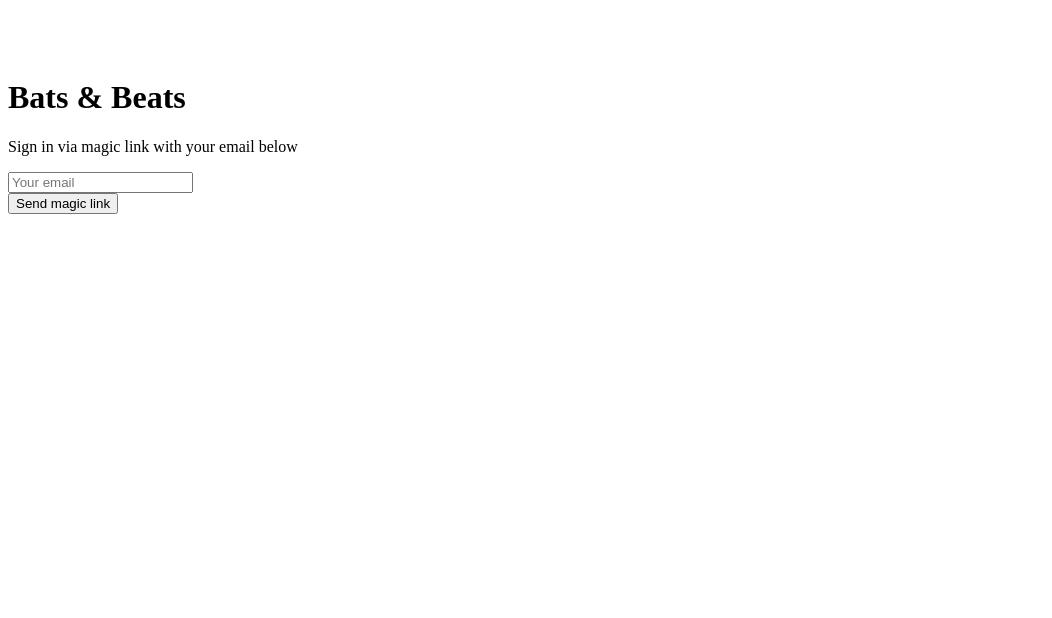
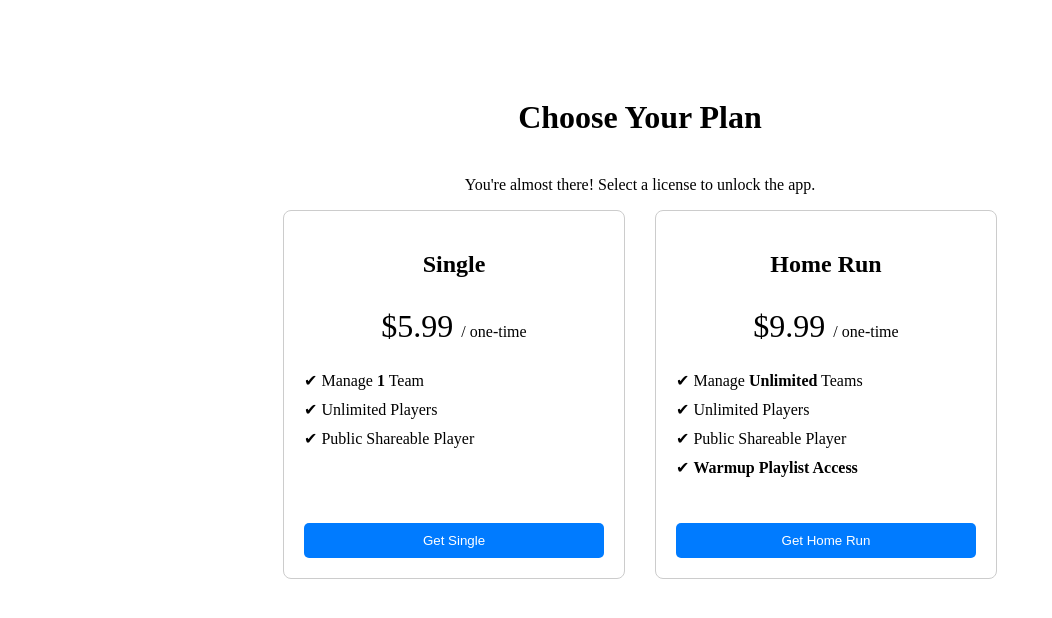
Before and after one commit to ucsbgaucho00/bats-beats, a React (Vite) app: page /pricing in a window 1280 px wide. Shown: the top 618 px of the page, without its empty margins (0-1052 px from the left). Built offline with nearby package versions, Linux system fonts and the light colour scheme; no server answers.

Commit message:
feat: Implement new user onboarding and pricing page

```diff
--- a/src/App.jsx
+++ b/src/App.jsx
@@ -2,56 +2,72 @@
 
 import { useState, useEffect } from 'react'
 import { supabase } from './supabaseClient'
-import { Routes, Route } from 'react-router-dom' // Import routing components
-import Auth from './Auth'
+import { Routes, Route, Navigate, Outlet } from 'react-router-dom'
+import LandingPage from './LandingPage' // We will create this next
+import PricingPage from './PricingPage' // We will create this next
 import Dashboard from './Dashboard'
-import PlayerManager from './PlayerManager' // Import the new component
+import PlayerManager from './PlayerManager'
+import WarmupPlayer from './WarmupPlayer'
 import PublicPlayer from './PublicPlayer'
-import WarmupPlayer from './WarmupPlayer'
 
-function App() {
+// --- NEW: A component to protect our private routes ---
+const ProtectedRoutes = () => {
   const [session, setSession] = useState(null)
   const [loading, setLoading] = useState(true)
+  const [profile, setProfile] = useState(null)
 
   useEffect(() => {
-    const getSession = async () => {
+    const checkUser = async () => {
       const { data: { session } } = await supabase.auth.getSession()
       setSession(session)
+      if (session) {
+        // If there's a session, check if they have a license
+        const { data: userProfile } = await supabase
+          .from('profiles')
+          .select('license')
+          .eq('id', session.user.id)
+          .single()
+        setProfile(userProfile)
+      }
       setLoading(false)
     }
-
-    getSession()
-
-    const { data: { subscription } } = supabase.auth.onAuthStateChange((_event, session) => {
-      setSession(session)
-    })
-
-    return () => subscription.unsubscribe()
+    checkUser()
   }, [])
 
   if (loading) {
-    return <div>Loading...</div> // Prevents flicker while session is loading
+    return <div>Loading session...</div>
   }
 
+  if (!session) {
+    // If no session, redirect to the landing page
+    return <Navigate to="/" replace />
+  }
+
+  if (!profile?.license) {
+    // If session exists but NO license, redirect to the pricing page
+    return <Navigate to="/pricing" replace />
+  }
+
+  // If session and license exist, show the main app content
+  return <Outlet />
+};
+
+
+function App() {
   return (
     <div className="container" style={{ padding: '50px 0 100px 0' }}>
       <Routes>
-      {/* Publicly accessible route */}
+        {/* --- Public Routes --- */}
+        <Route path="/" element={<LandingPage />} />
+        <Route path="/pricing" element={<PricingPage />} />
         <Route path="/public/:shareId" element={<PublicPlayer />} />
 
-      {/* Routes that require authentication */}
-      <Route path="/*" element={!session ? <Auth /> : (
-        <Routes>
-          <Route path="/dashboard" element={<Dashboard key={session.user.id} session={session} />} />
+        {/* --- Protected App Routes --- */}
+        <Route element={<ProtectedRoutes />}>
+          <Route path="/dashboard" element={<Dashboard />} />
           <Route path="/team/:teamId" element={<PlayerManager />} />
-          {/* Default authenticated route */}
-          <Route path="*" element={<Dashboard key={session.user.id} session={session} />} />
-<Route path="/dashboard" element={<Dashboard key={session.user.id} session={session} />} />
-<Route path="/team/:teamId" element={<PlayerManager />} />
-<Route path="/team/:teamId/warmup" element={<WarmupPlayer />} /> {/* <-- ADD THIS LINE */}
-<Route path="*" element={<Dashboard key={session.user.id} session={session} />} />
-        </Routes>
-      )} />
+          <Route path="/team/:teamId/warmup" element={<WarmupPlayer />} />
+        </Route>
       </Routes>
     </div>
   )
--- /dev/null
+++ b/src/LandingPage.jsx
@@ -0,0 +1,100 @@
+// src/LandingPage.jsx
+
+import { useState } from 'react'
+import { supabase } from './supabaseClient'
+import { useNavigate } from 'react-router-dom'
+
+export default function LandingPage() {
+  const [loading, setLoading] = useState(false)
+  const [isSigningIn, setIsSigningIn] = useState(false) // To toggle between Sign Up and Sign In
+  const navigate = useNavigate()
+
+  // State for form fields
+  const [firstName, setFirstName] = useState('')
+  const [lastName, setLastName] = useState('')
+  const [email, setEmail] = useState('')
+  const [password, setPassword] = useState('')
+
+  const handleSignUp = async (event) => {
+    event.preventDefault()
+    setLoading(true)
+    try {
+      const { data, error } = await supabase.auth.signUp({
+        email: email,
+        password: password,
+        options: {
+          data: {
+            first_name: firstName,
+            last_name: lastName,
+          },
+        },
+      })
+      if (error) throw error
+      // After successful sign-up, Supabase sends a confirmation email.
+      // We then redirect them to the pricing page.
+      alert('Success! Please check your email to confirm your account. You will then be taken to the pricing page.')
+      navigate('/pricing')
+    } catch (error) {
+      alert(error.error_description || error.message)
+    } finally {
+      setLoading(false)
+    }
+  }
+
+  const handleSignIn = async (event) => {
+    event.preventDefault()
+    setLoading(true)
+    try {
+      const { error } = await supabase.auth.signInWithPassword({
+        email: email,
+        password: password,
+      })
+      if (error) throw error
+      // On successful sign-in, the ProtectedRoutes component in App.jsx
+      // will automatically handle redirecting them to the dashboard or pricing page.
+      navigate('/dashboard') // Navigate to a protected route to trigger the check
+    } catch (error) {
+      alert(error.error_description || error.message)
+    } finally {
+      setLoading(false)
+    }
+  }
+
+  return (
+    <div>
+      <h1>Welcome to Bats & Beats</h1>
+      <p>The ultimate walk-up song manager for your baseball or softball team.</p>
+      <hr />
+
+      {isSigningIn ? (
+        // --- SIGN IN FORM ---
+        <form onSubmit={handleSignIn}>
+          <h2>Sign In</h2>
+          <input type="email" placeholder="Email" value={email} onChange={(e) => setEmail(e.target.value)} required />
+          <input type="password" placeholder="Password" value={password} onChange={(e) => setPassword(e.target.value)} required />
+          <button type="submit" disabled={loading}>
+            {loading ? 'Signing In...' : 'Sign In'}
+          </button>
+          <button type="button" onClick={() => setIsSigningIn(false)} style={{ marginLeft: '10px' }}>
+            Need an account? Sign Up
+          </button>
+        </form>
+      ) : (
+        // --- SIGN UP FORM ---
+        <form onSubmit={handleSignUp}>
+          <h2>Create Your Account</h2>
+          <input type="text" placeholder="First Name" value={firstName} onChange={(e) => setFirstName(e.target.value)} required />
+          <input type="text" placeholder="Last Name" value={lastName} onChange={(e) => setLastName(e.target.value)} required />
+          <input type="email" placeholder="Email" value={email} onChange={(e) => setEmail(e.target.value)} required />
+          <input type="password" placeholder="Password (min. 6 characters)" value={password} onChange={(e) => setPassword(e.target.value)} required />
+          <button type="submit" disabled={loading}>
+            {loading ? 'Creating Account...' : 'Sign Up'}
+          </button>
+          <button type="button" onClick={() => setIsSigningIn(true)} style={{ marginLeft: '10px' }}>
+            Already a member? Sign In
+          </button>
+        </form>
+      )}
+    </div>
+  )
+}
--- /dev/null
+++ b/src/PricingPage.jsx
@@ -0,0 +1,125 @@
+// src/PricingPage.jsx
+
+import { useState } from 'react'
+import { supabase } from './supabaseClient'
+import { useNavigate } from 'react-router-dom'
+
+// --- Get your Price IDs from your Stripe Dashboard ---
+const SINGLE_PRICE_ID = 'price_1RlcrbIjwUvbU06TzNxDJYkJ'
+const HOME_RUN_PRICE_ID = 'price_1RlcroIjwUvbU06TJIpGIBlT'
+
+// Basic styling for the pricing table
+const styles = {
+  container: {
+    textAlign: 'center',
+    padding: '20px',
+  },
+  title: {
+    marginBottom: '40px',
+  },
+  pricingTable: {
+    display: 'flex',
+    justifyContent: 'center',
+    gap: '30px',
+    flexWrap: 'wrap', // Allows stacking on mobile
+  },
+  plan: {
+    border: '1px solid #ccc',
+    borderRadius: '8px',
+    padding: '20px',
+    width: '300px',
+    display: 'flex',
+    flexDirection: 'column',
+  },
+  planTitle: {
+    fontSize: '1.5em',
+    fontWeight: 'bold',
+  },
+  planPrice: {
+    fontSize: '2em',
+    margin: '10px 0',
+  },
+  featuresList: {
+    listStyle: 'none',
+    padding: 0,
+    textAlign: 'left',
+    flexGrow: 1, // Pushes the button to the bottom
+  },
+  featureItem: {
+    marginBottom: '10px',
+  },
+  button: {
+    backgroundColor: '#007bff',
+    color: 'white',
+    border: 'none',
+    padding: '10px 20px',
+    borderRadius: '5px',
+    cursor: 'pointer',
+    marginTop: '20px',
+  }
+};
+
+export default function PricingPage() {
+  const [loading, setLoading] = useState(false)
+  const navigate = useNavigate()
+
+  const createCheckoutSession = async (priceId) => {
+    setLoading(true)
+    try {
+      const { data, error } = await supabase.functions.invoke('create-checkout-session', {
+        body: { priceId },
+      })
+      if (error) throw error
+      // Redirect to Stripe's checkout page
+      window.location.href = data.url
+    } catch (error) {
+      alert('Error: ' + error.message)
+      setLoading(false)
+    }
+  }
+
+  return (
+    <div style={styles.container}>
+      <h1 style={styles.title}>Choose Your Plan</h1>
+      <p>You're almost there! Select a license to unlock the app.</p>
+      <div style={styles.pricingTable}>
+        {/* --- SINGLE PLAN --- */}
+        <div style={styles.plan}>
+          <h2 style={styles.planTitle}>Single</h2>
+          <p style={styles.planPrice}>$5.99 <span style={{fontSize: '0.5em'}}>/ one-time</span></p>
+          <ul style={styles.featuresList}>
+            <li style={styles.featureItem}>✔ Manage <strong>1</strong> Team</li>
+            <li style={styles.featureItem}>✔ Unlimited Players</li>
+            <li style={styles.featureItem}>✔ Public Shareable Player</li>
+          </ul>
+          <button
+            style={styles.button}
+            onClick={() => createCheckoutSession(SINGLE_PRICE_ID)}
+            disabled={loading}
+          >
+            {loading ? 'Loading...' : 'Get Single'}
+          </button>
+        </div>
+
+        {/* --- HOME RUN PLAN --- */}
+        <div style={styles.plan}>
+          <h2 style={styles.planTitle}>Home Run</h2>
+          <p style={styles.planPrice}>$9.99 <span style={{fontSize: '0.5em'}}>/ one-time</span></p>
+          <ul style={styles.featuresList}>
+            <li style={styles.featureItem}>✔ Manage <strong>Unlimited</strong> Teams</li>
+            <li style={styles.featureItem}>✔ Unlimited Players</li>
+            <li style={styles.featureItem}>✔ Public Shareable Player</li>
+            <li style={styles.featureItem}>✔ <strong>Warmup Playlist Access</strong></li>
+          </ul>
+          <button
+            style={styles.button}
+            onClick={() => createCheckoutSession(HOME_RUN_PRICE_ID)}
+            disabled={loading}
+          >
+            {loading ? 'Loading...' : 'Get Home Run'}
+          </button>
+        </div>
+      </div>
+    </div>
+  )
+}
```
Lines whose indentation alone changed are shown as unchanged.
